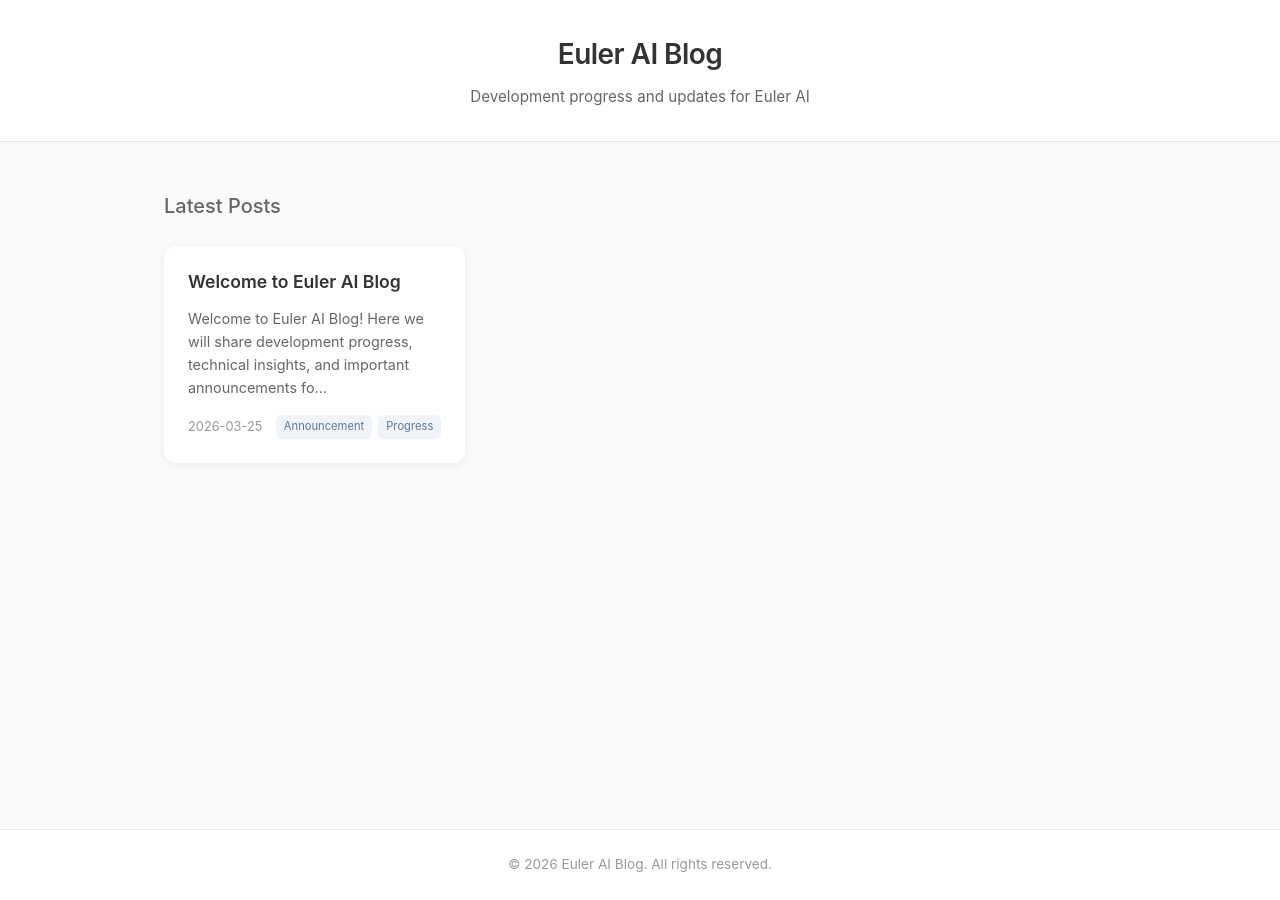
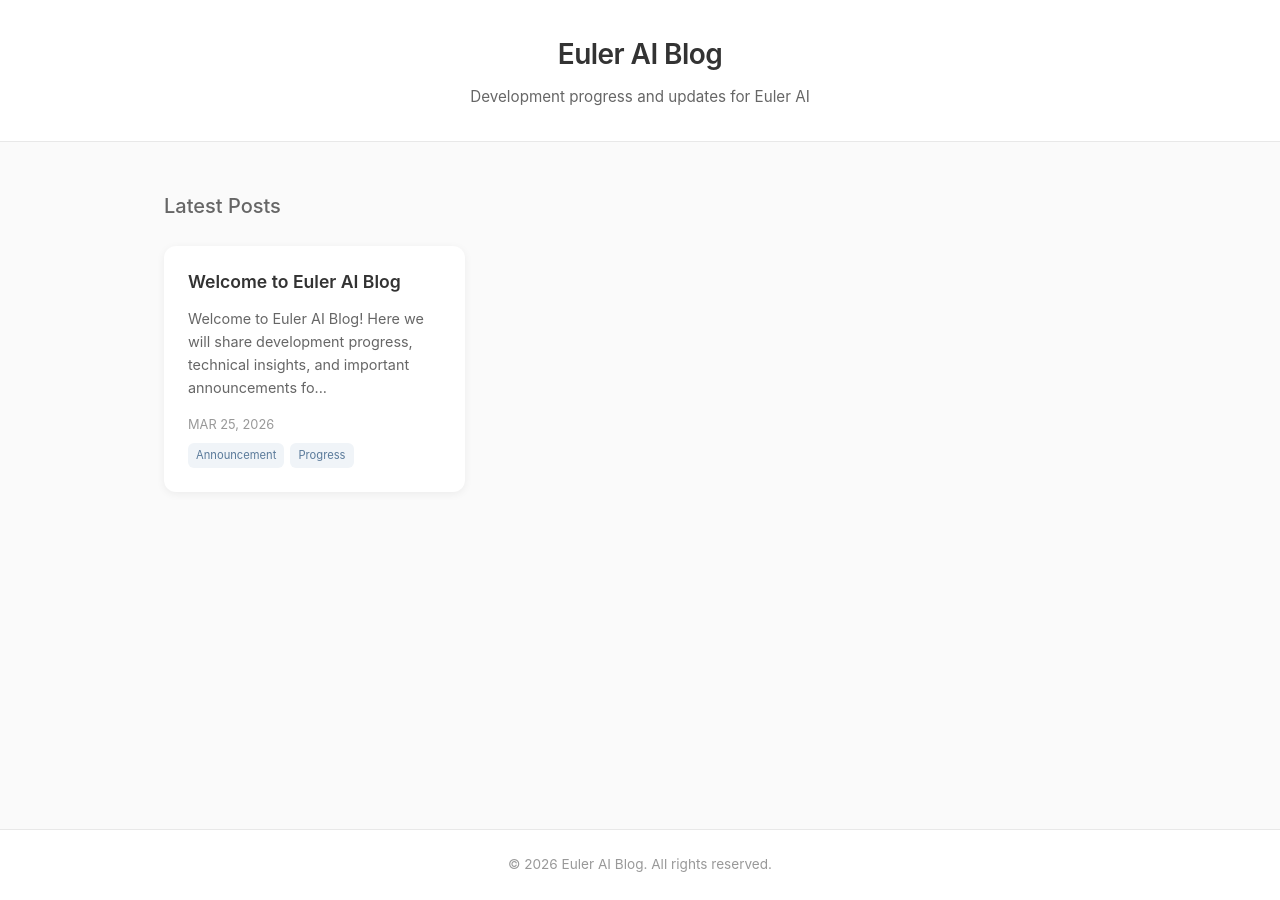
Before and after one commit to euler-projects/euler-ai, a Jekyll site: the page built from docs/index.html, in a window 1280 px wide. Built offline with Jekyll 4.4.1, drawn with Linux system fonts in a browser that asks for light colours.

Commit message:
date format

```diff
--- a/docs/index.html
+++ b/docs/index.html
@@ -15,7 +15,7 @@
           </p>
           <div class="post-card-meta">
             <time datetime="{{ post.date | date_to_xmlschema }}">
-              {{ post.date | date: "%Y-%m-%d" }}
+              {{ post.date | date: "%b %d, %Y" | upcase }}
             </time>
             {% if post.tags.size > 0 %}
             <div class="post-card-tags">
```
